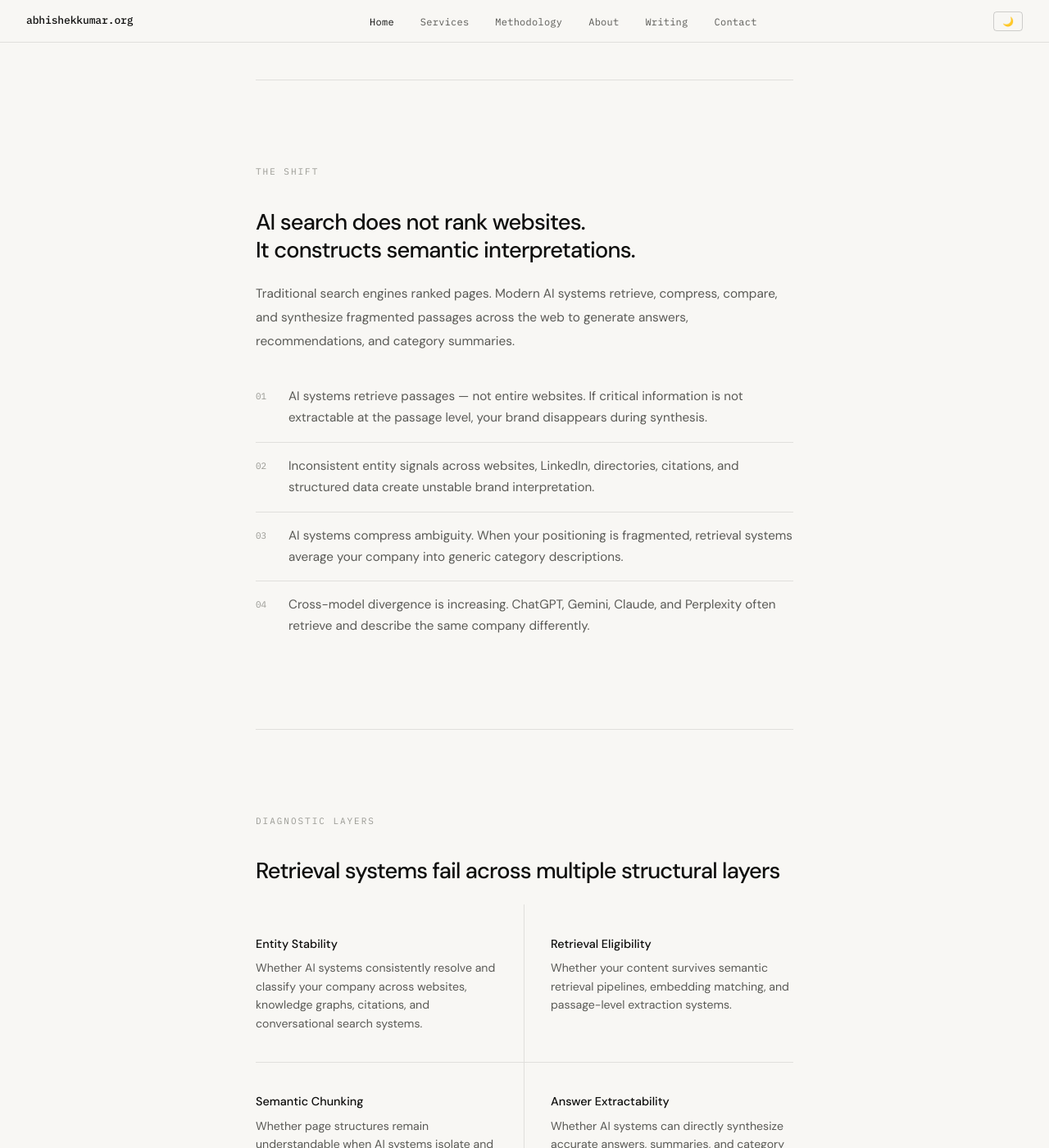
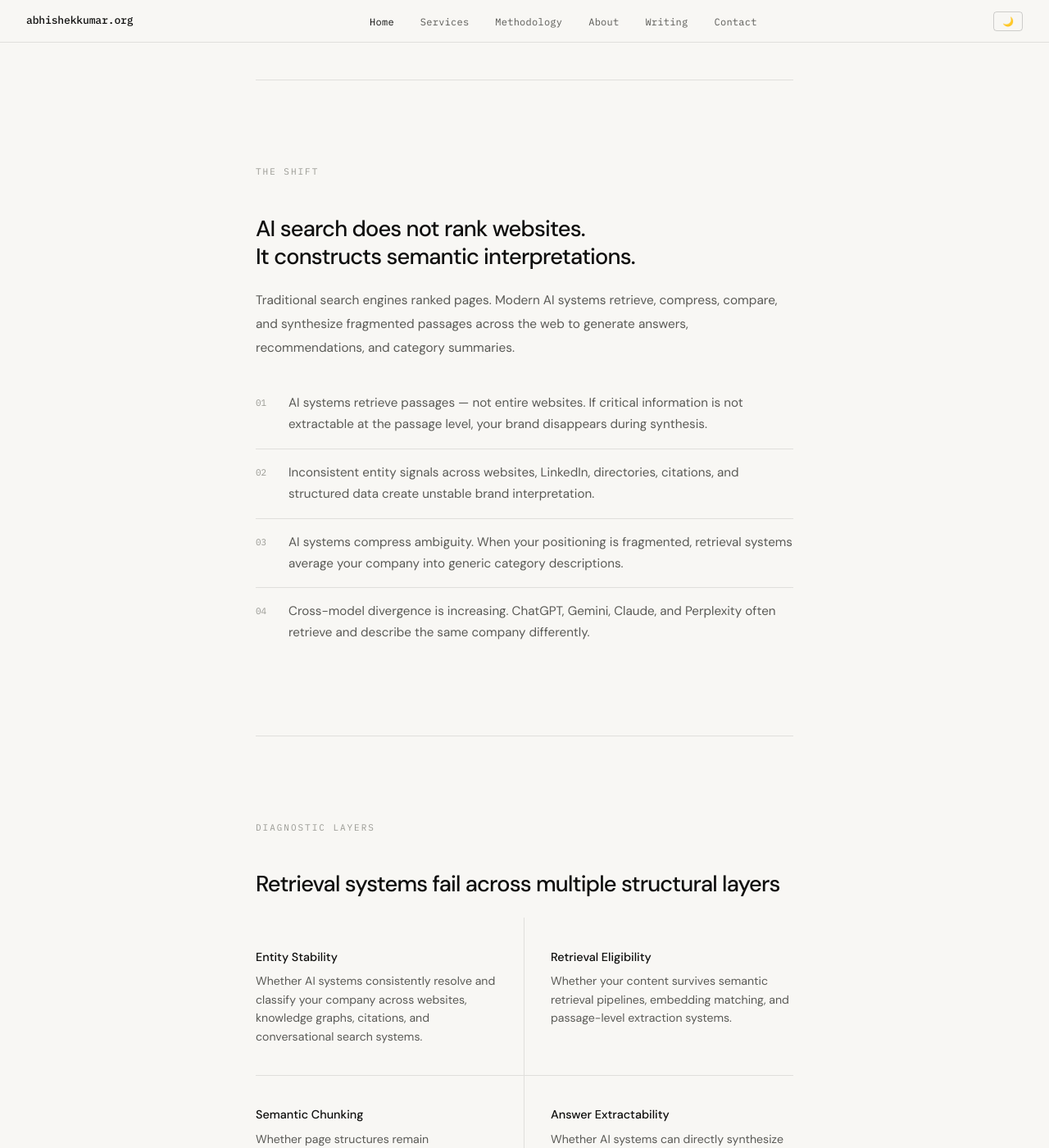
Before and after one commit to abhishu5/abhishekkumar.org, a Jekyll site: the page index.html, which Jekyll copies as it is, in a window 1280 px wide and 1400 px high, scrolled down 681 px. Shown: the whole window at 82% size. Built offline with Jekyll 4.4.1, drawn with Linux system fonts in a browser that asks for light colours.

Commit message:
Increase margin-bottom of section-label to 2.5rem

```diff
--- a/index.html
+++ b/index.html
@@ -159,7 +159,7 @@
 
     .section { padding: 6rem 0; border-bottom: 0.5px solid var(--border); }
 
-    .section-label { margin-bottom: 2rem; }
+    .section-label { margin-bottom: 2.5rem; }
     .section h2 {
       font-size: 1.7rem;
       font-weight: 500;
```
